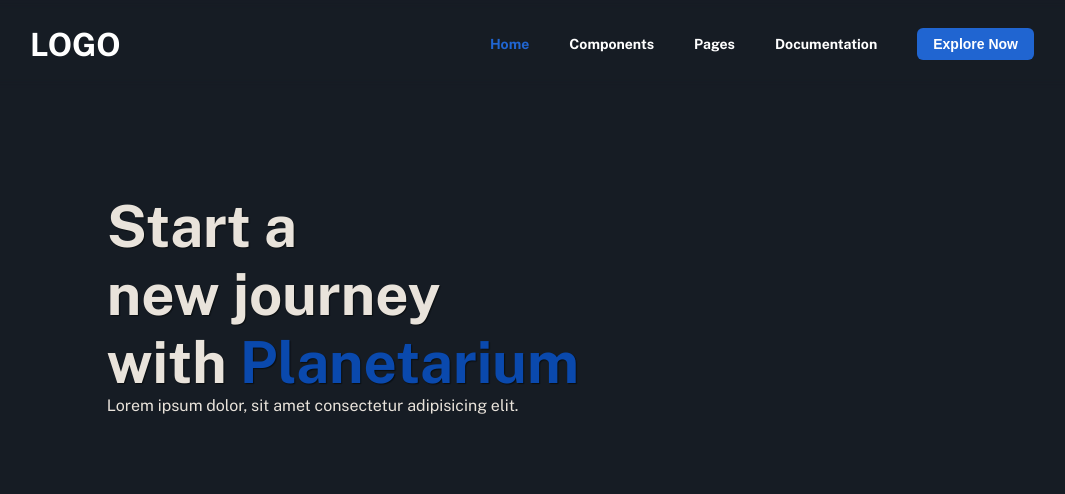
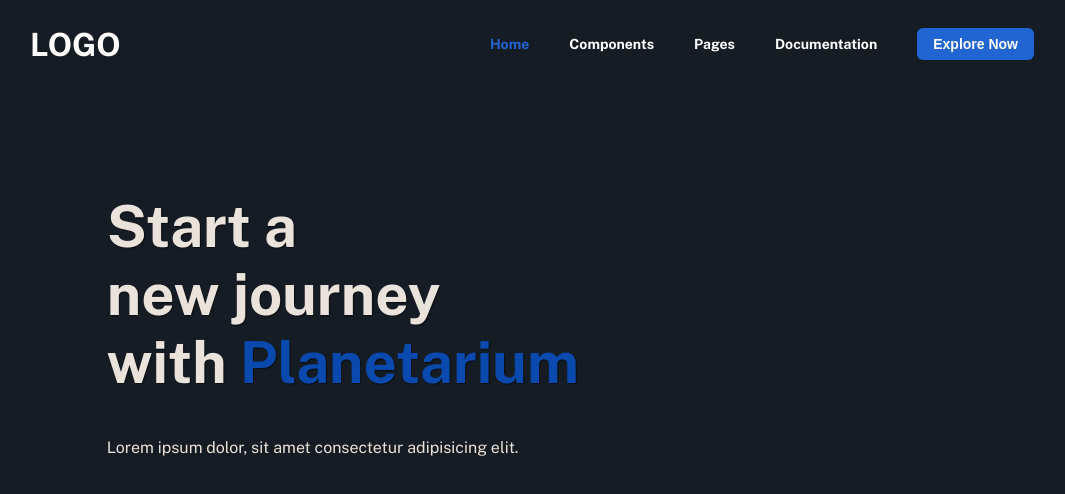
Before and after one commit to SAUBIN-Florian/planetarium, a React (Create React App) app: page / in a window 1280 px wide. Shown: the top 494 px of the page, without its empty margins (98-1163 px from the left). Built offline with nearby package versions, Linux system fonts and the light colour scheme.

Commit message:
enhance hero banner

```diff
--- a/src/stylessheets/herobanner.scss
+++ b/src/stylessheets/herobanner.scss
@@ -41,5 +41,7 @@
 }
 
 .herobanner-content > p{
-
+  margin-top: 40px;
+  line-height: 1.5;
+  font-size: 1rem;
 }
```
